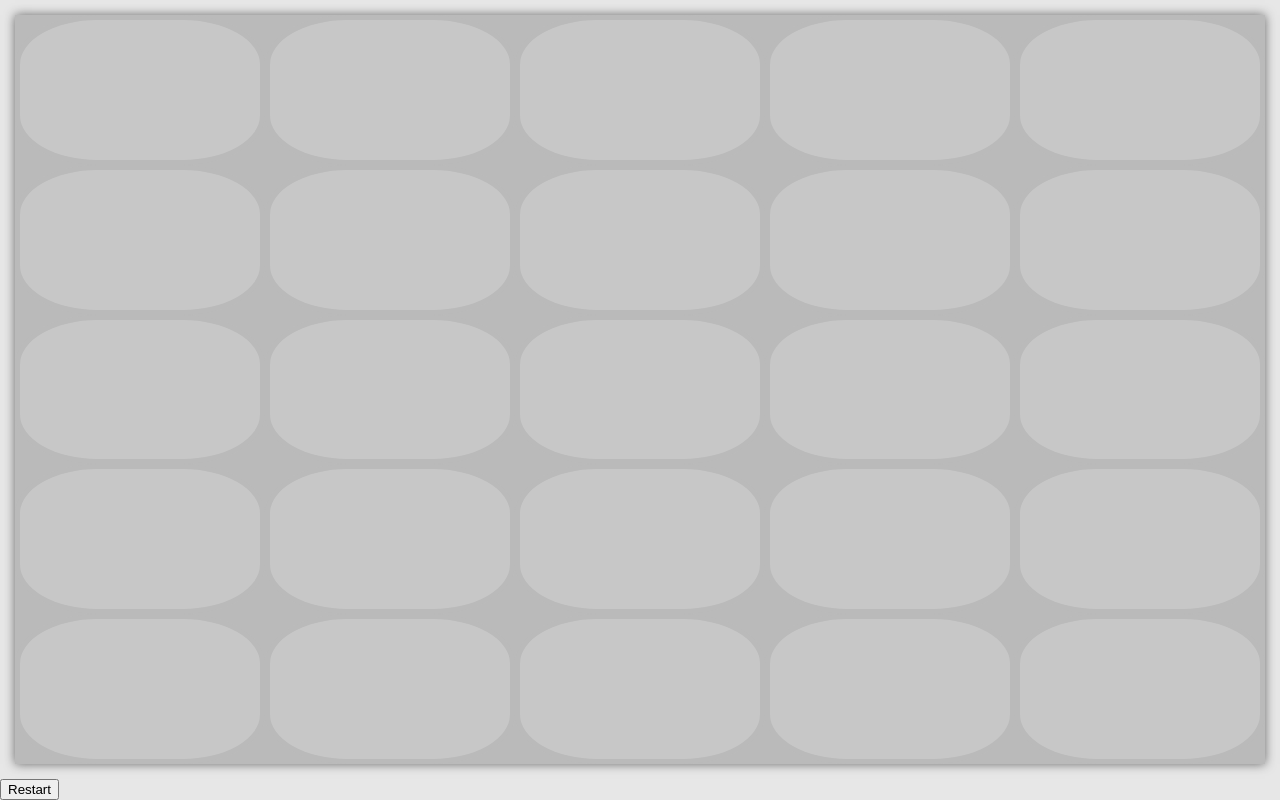
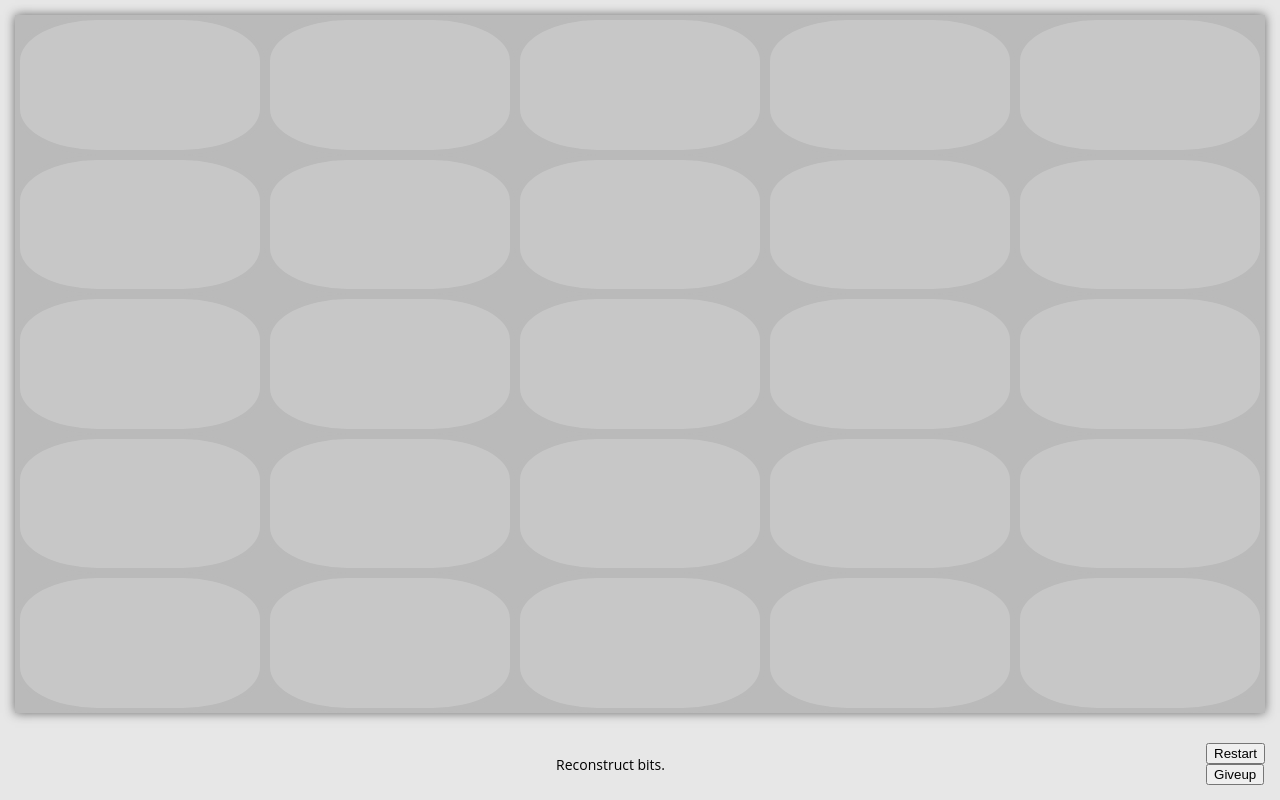
Before and after one commit to michals/entropy, a browser extension: page index.html in a window 1280 px wide. Both pictures are taken after a click on the element 140 px from the left and 89 px from the top of the page. Drawn offline with Linux system fonts and the light colour scheme.

Commit message:
ver 0.0.2.0 - giveup button

```diff
--- a/css/main.css
+++ b/css/main.css
@@ -37,3 +37,17 @@ body {
 .one {
   background-color: #555;
 }
+.hint {
+  border-color: #777;
+}
+.controls {
+  align-self: center;
+  display: flex;
+  align-items: center;
+  width: calc( 100% - 30px );
+  margin: 15px;
+}
+.controls .message {
+  flex: 1 1;
+  text-align: center;
+}
--- a/index.html
+++ b/index.html
@@ -16,13 +16,13 @@
         <div class="cell"></div>
         <div class="cell"></div>
         <div class="cell"></div>
-        <div class="cell zero"></div>
+        <div class="cell"></div>
         <div class="cell"></div>
       </div>
       <div class="row">
         <div class="cell"></div>
         <div class="cell"></div>
-        <div class="cell one"></div>
+        <div class="cell"></div>
         <div class="cell"></div>
         <div class="cell"></div>
       </div>
@@ -50,7 +50,10 @@
     </div>
     <div class="controls">
         <div class="message"></div>
-        <button id="restart">Restart</button>
+        <div>
+          <button id="restart">Restart</button><br/>
+          <button id="giveup">Giveup</button>
+        </div>
       </div>
   </div>
 </body>
--- a/js/main.js
+++ b/js/main.js
@@ -20,7 +20,7 @@ document.addEventListener('DOMContentLoaded', function() {
       cell.classList.toggle('one');
       cell.classList.toggle('zero');
       doesItMatch()
-    });
+    }, true);
   });
 
   function doesItMatch() {
@@ -34,6 +34,18 @@ document.addEventListener('DOMContentLoaded', function() {
     }
   }
 
+  function giveup() {
+    if (mode === MODE_LOOK) {
+      return;
+    }
+    console.log("giveup");
+    Array.prototype.forEach.call(cells, function(cell, i) {
+      if (window.shown[i] === 1) {
+        cell.classList.toggle('hint');
+      }
+    });
+  }
+
   function startGuessing() {
     Array.prototype.forEach.call(cells, function(cell, i) {
       window.guess[i] = 0;
@@ -41,13 +53,20 @@ document.addEventListener('DOMContentLoaded', function() {
       cell.classList.add('zero');
     });
     mode = MODE_GUESS;
+    msg("Reconstruct bits.");
+  }
+
+  function msg(text) {
+    game.querySelector('.controls .message').innerText = text;
   }
 
   function initialize() {
     mode = MODE_LOOK;
+    msg("Try to remember bits amd click the board.");
     Array.prototype.forEach.call(cells, function(cell, i) {
       cell.setAttribute("board_cell", i);
       window.guess[i] = 0;
+      cell.classList.remove('hint');
       if (Math.random() < 0.4) {
         window.shown[i] = 0;
         cell.classList.remove('one');
@@ -66,4 +85,8 @@ document.addEventListener('DOMContentLoaded', function() {
     initialize();
   });
 
+  document.querySelector('#giveup').addEventListener('click', function() {
+    giveup();
+  });
+
 });
```
Also changed, not shown: manifest.json.
